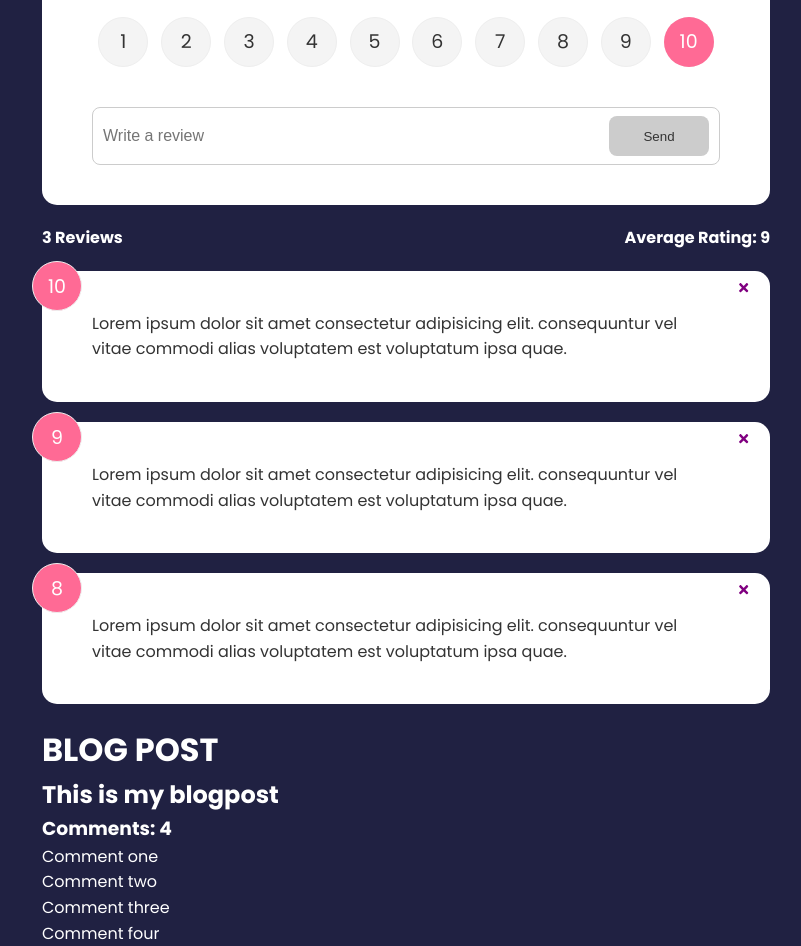
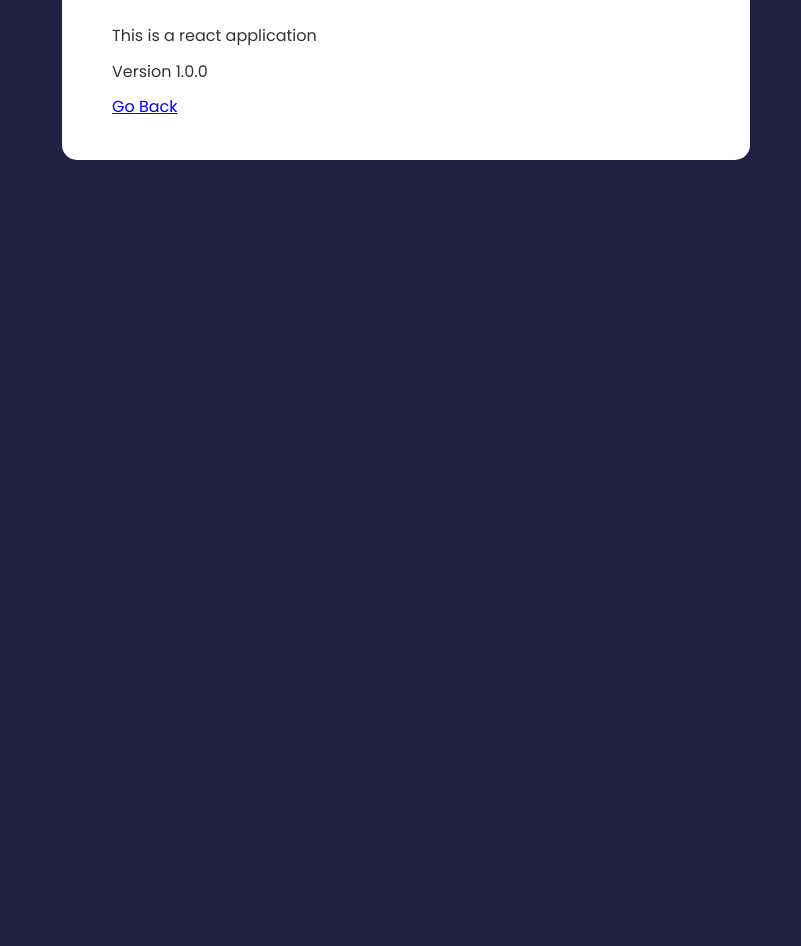
Before and after one commit to frankvazk/feedback-react-app, a React (Create React App) app: page /about in a window 1280 px wide. Shown: the part 188-1134 px from the top of the page, without its empty margins (234-1035 px from the left). After the commit the page ends 800 px from the top, so only its background shows below. Built offline with nearby package versions, Linux system fonts and the light colour scheme; the HTML template or start-up script is replaced by a standard one.

Commit message:
React Router Dom 6

```diff
--- a/package.json
+++ b/package.json
@@ -10,6 +10,7 @@
     "react": "^18.2.0",
     "react-dom": "^18.2.0",
     "react-icons": "^4.6.0",
+    "react-router-dom": "^6.4.3",
     "react-scripts": "5.0.1",
     "web-vitals": "^2.1.4"
   },
--- a/src/App.js
+++ b/src/App.js
@@ -1,21 +1,17 @@
 import React from "react";
+import { BrowserRouter, Routes, Route, NavLink } from "react-router-dom";
 import Header from "./components/Header";
 import { useState } from "react";
 import FeedbackData from "./data/feedbackData";
 import FeedbackList from "./components/FeedbackList";
 import FeedbackStats from "./components/FeedbackStats";
 import FeedbackForm from "./components/FeedbackForm";
+import AboutPage from "./pages/AboutPage";
+import { FaQuestionCircle } from "react-icons/fa";
+import PostPage from "./pages/PostPage";
 
 const App = () => {
   const [feedback, setFeedback] = useState(FeedbackData);
-  const title = "Blog Post";
-  const body = "This is my blogpost";
-  const comments = [
-    { id: 1, comment: "Comment one" },
-    { id: 2, comment: "Comment two" },
-    { id: 3, comment: "Comment three" },
-    { id: 4, comment: "Comment four" },
-  ];
 
   const deleteFeedback = (id) => {
     if (window.confirm("Are you sure you want to delete?")) {
@@ -30,26 +26,36 @@ const App = () => {
     setFeedback((prev) => [newFeedback, ...prev]);
   };
 
-  const showComments = true;
   return (
-    <>
+    <BrowserRouter>
       <Header />
       <div className="container">
-        <FeedbackForm addFeedback={addFeedback} />
-        <FeedbackStats feedback={feedback} />
-        <FeedbackList deleteFeedback={deleteFeedback} feedback={feedback} />
-        <h1>{title.toUpperCase()}</h1>
-        <h2>{body}</h2>
-        <h3>Comments: {showComments ? comments.length : 0}</h3>
-        {showComments && (
-          <ul>
-            {comments.map((comment) => (
-              <li key={comment.id}>{comment.comment}</li>
-            ))}
-          </ul>
-        )}
+        <Routes>
+          <Route
+            path="/"
+            element={
+              <>
+                <FeedbackForm addFeedback={addFeedback} />
+                <FeedbackStats feedback={feedback} />
+                <FeedbackList
+                  deleteFeedback={deleteFeedback}
+                  feedback={feedback}
+                />
+
+                <div className="about-link">
+                  <NavLink to="/about">
+                    <FaQuestionCircle size={30} />
+                  </NavLink>
+                </div>
+              </>
+            }
+          />
+          <Route path="/about" element={<AboutPage />} />
+          {/** Passing parameters to routes using :param */}
+          <Route path="/post/:id/:name" element={<PostPage />} />
+        </Routes>
       </div>
-    </>
+    </BrowserRouter>
   );
 };
 
--- /dev/null
+++ b/src/pages/AboutPage.jsx
@@ -0,0 +1,37 @@
+import React from "react";
+import Card from "../components/shared/Card";
+import { NavLink } from "react-router-dom";
+
+const AboutPage = () => {
+  return (
+    <div className="container">
+      <Card>
+        <div className="about">
+          <h1>About this project</h1>
+          <p>This is a react application</p>
+          <p>Version 1.0.0</p>
+        </div>
+        {/**
+         * NavLink has a property
+         * called isActive
+         * which allow us to check
+         * if current nav location is
+         * active so we can change
+         * style properties
+         * (color, background, etc)
+         */}
+        <NavLink
+          style={({ isActive }) => {
+            return { color: isActive ? "red" : "blue" };
+          }}
+          to="/"
+          title="Go back"
+        >
+          Go Back
+        </NavLink>
+      </Card>
+    </div>
+  );
+};
+
+export default AboutPage;
--- /dev/null
+++ b/src/pages/PostPage.jsx
@@ -0,0 +1,21 @@
+import React from "react";
+import { useParams } from "react-router-dom";
+import Card from "../components/shared/Card";
+
+const PostPage = () => {
+  /**
+   * We can get URL Params
+   * by the use of useParams
+   * which is part of react-router-dom
+   * package
+   */
+  const { id, name } = useParams();
+  return (
+    <Card>
+      <h1>Id: {id}</h1>
+      <h1>Name: {name}</h1>
+    </Card>
+  );
+};
+
+export default PostPage;
```
Also changed, not shown: 1 other file (tests, documents, lock files or other folders).
